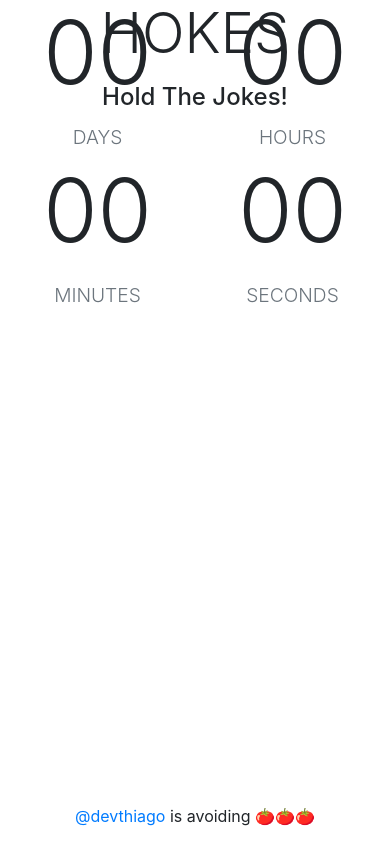
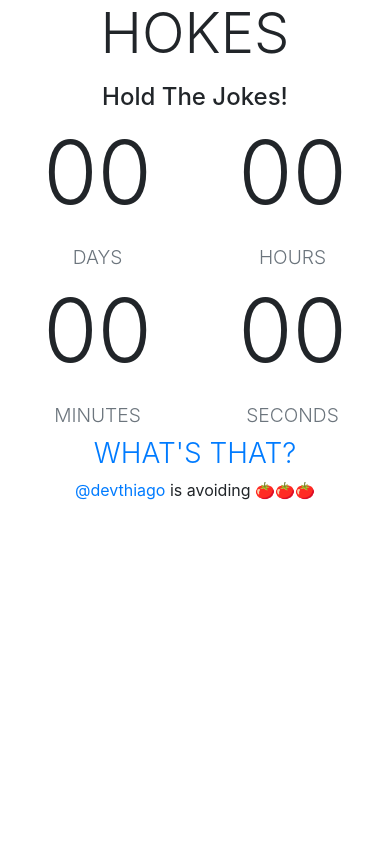
Before and after one commit to devthiago/hold-the-jokes, a website: page src/index.html in a window 390 px wide. Drawn offline with nearby package versions, Linux system fonts and the light colour scheme.

Commit message:
Fix mobile version

```diff
--- a/src/index.css
+++ b/src/index.css
@@ -1,14 +1,27 @@
+html, body {
+  height: 100%;
+}
+
 .header {
   padding-top: 50px;
   font-family: 'Archivo', sans-serif;
   font-weight: 700;
+  margin-bottom: 80px;
+}
+
+main, .header, .footer {
+  flex-shrink: 0;
+  flex-grow: 0;
 }
 
 .header p {
   font-weight: 400;
 }
 
+.footer {
+  margin-top: 80px;
+}
+
 .counter {
-  height: 200px;
-  margin-top: 300px;
+  margin-bottom: 80px;
 }
--- a/src/index.html
+++ b/src/index.html
@@ -9,17 +9,14 @@
     <link href="https://fonts.googleapis.com/css?family=Archivo:400,700" rel="stylesheet">
     <link rel="stylesheet" href="https://stackpath.bootstrapcdn.com/bootstrap/4.1.3/css/bootstrap.min.css" integrity="sha384-MCw98/SFnGE8fJT3GXwEOngsV7Zt27NXFoaoApmYm81iuXoPkFOJwJ8ERdknLPMO" crossorigin="anonymous">
   </head>
-  <body>
-    <div class="container">
-      <div class="fixed-top header">
-        <p class="display-4 text-center">
-          HOKES
-        </p>
-        <p class="h4 text-center">
-          Hold The Jokes!
-        </p>
+  <body class="d-flex flex-column justify-content-between">
+    <header class="header">
+      <div class="container">
+        <p class="display-4 text-center">HOKES</p>
+        <p class="h4 text-center">Hold The Jokes!</p>
       </div>
-
+    </header>
+    <main role="main" class="container">
       <div class="row counter">
         <div class="col">
           <p id="days" class="display-2 text-center">00</p>
@@ -46,12 +43,20 @@
           </p>
         </div>
       </div>
-
-      <div class="fixed-bottom">
+      <div class="row">
+        <div class="col">
+          <p class="h3 text-center text-uppercase about">
+            <a href="https://github.com/devthiago/hold-the-jokes" title="Hold The Jokes Github" target="_blank" class="font-weight-light">What's that?</a>
+          </p>
+        </div>
+      </div>
+    </main>
+    <footer class="footer">
+      <div class="container">
         <p class="text-center">
           <a href="https://twitter.com/devthiago" target="_blank">@devthiago</a> is avoiding 🍅🍅🍅
         </p>
       </div>
-    </div>
+    </footer>
   </body>
 </html>
```
